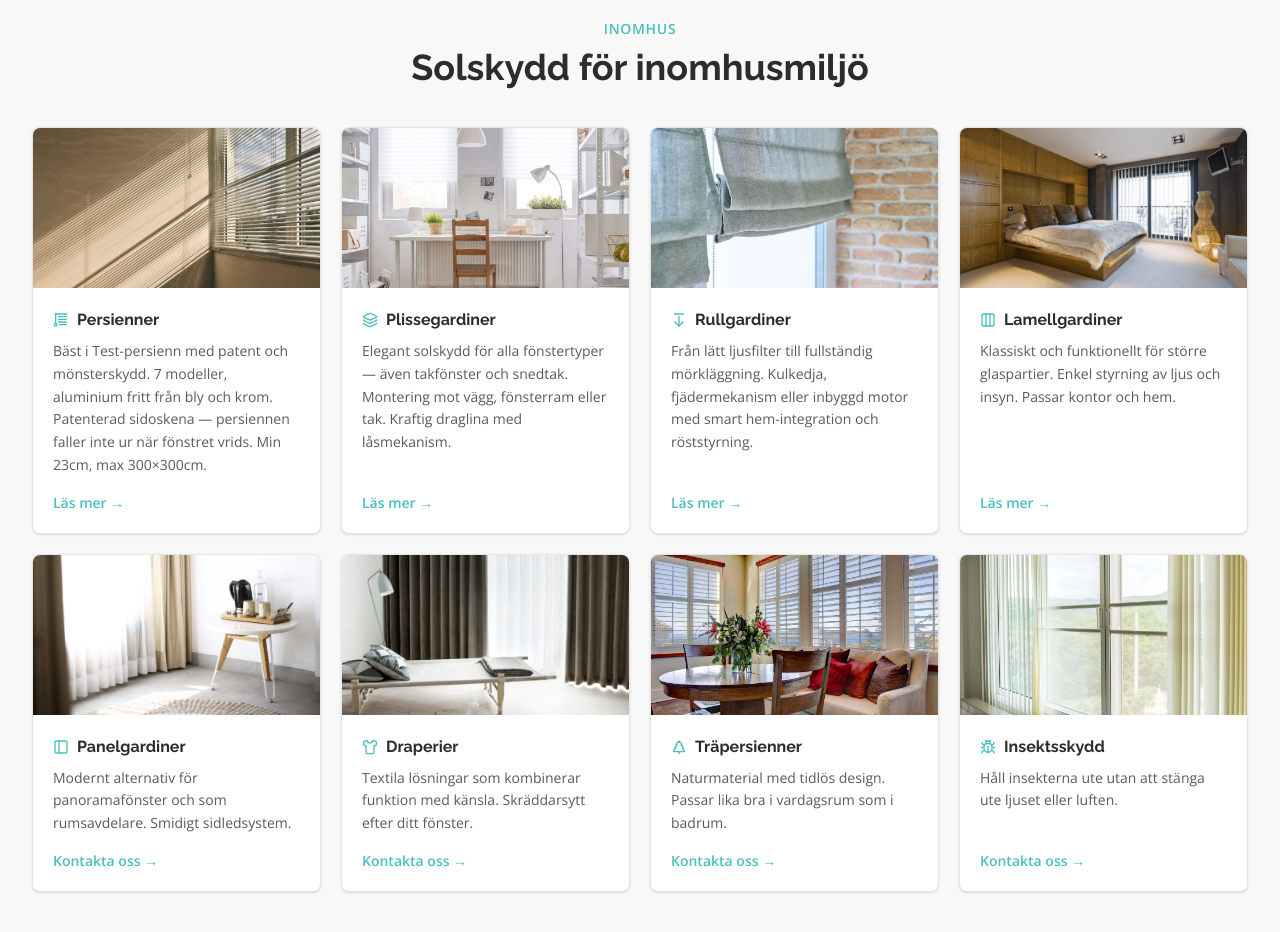
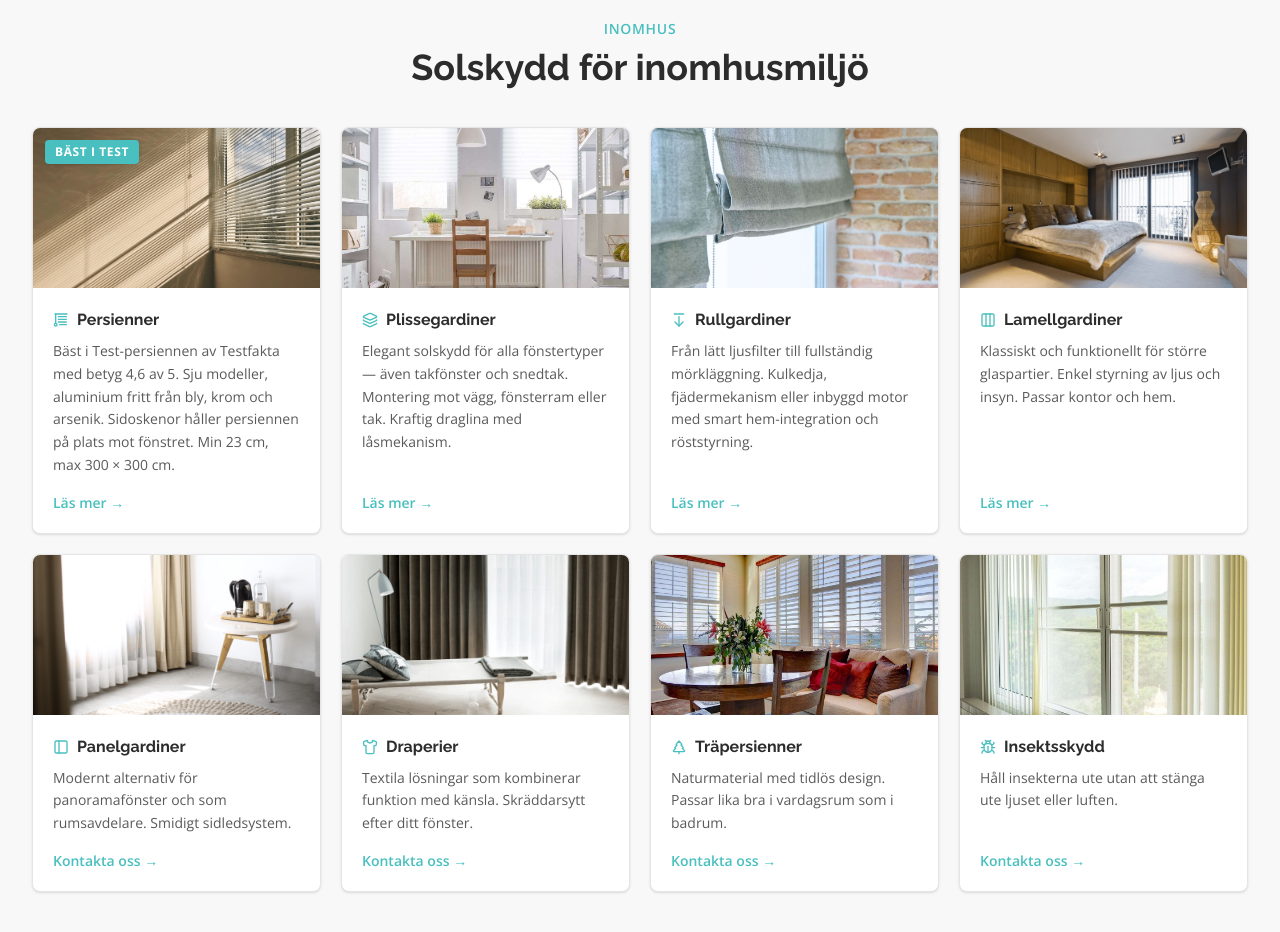
Before and after one commit to tobiasbjork78-alt/bellevue-solskydd, a Next.js app in the folder nextjs-site/: page / in a window 1280 px wide. Shown: the part 840-1772 px from the top of the page. Built offline with nearby package versions, Linux system fonts and the light colour scheme.

Commit message:
Städa patent-text från Persienner-kort, lägg till Bäst i Test-badge

```diff
--- a/nextjs-site/app/components/Products.tsx
+++ b/nextjs-site/app/components/Products.tsx
@@ -26,6 +26,7 @@ interface Product {
   href?: string;
   image?: string;
   imageAlt?: string;
+  badge?: string;
 }
 
 const indoorProducts: Product[] = [
@@ -33,10 +34,11 @@ const indoorProducts: Product[] = [
     icon: Blinds,
     title: "Persienner",
     description:
-      "Bäst i Test-persienn med patent och mönsterskydd. 7 modeller, aluminium fritt från bly och krom. Patenterad sidoskena — persiennen faller inte ur när fönstret vrids. Min 23cm, max 300×300cm.",
+      "Bäst i Test-persiennen av Testfakta med betyg 4,6 av 5. Sju modeller, aluminium fritt från bly, krom och arsenik. Sidoskenor håller persiennen på plats mot fönstret. Min 23 cm, max 300 × 300 cm.",
     href: "/persienner",
     image: "/images/Persienner-img.webp",
     imageAlt: "Måttanpassade persienner",
+    badge: "Bäst i Test",
   },
   {
     icon: Layers,
@@ -175,6 +177,11 @@ function CardInner({ product }: { product: Product }) {
             className="object-cover group-hover:scale-105 transition-transform duration-500"
             sizes="(max-width: 640px) 100vw, (max-width: 1024px) 50vw, 25vw"
           />
+          {product.badge && (
+            <span className="absolute top-3 left-3 bg-teal text-white text-xs font-bold tracking-wider uppercase px-2.5 py-1 rounded shadow-sm">
+              {product.badge}
+            </span>
+          )}
         </div>
       )}
       <div className="p-5 flex flex-col flex-1">
```
